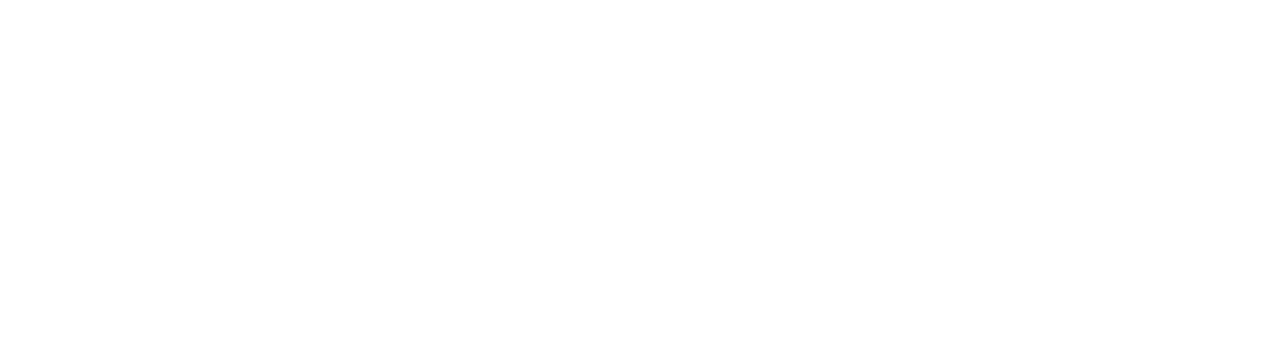
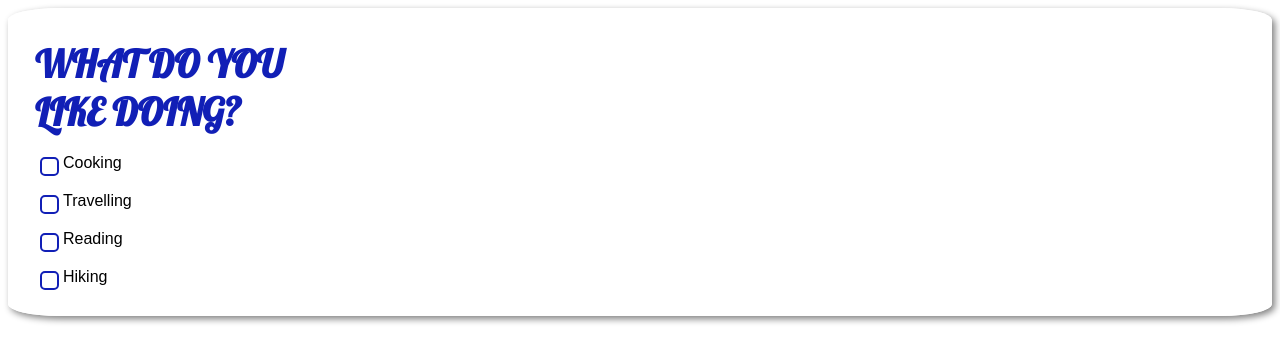
Before and after one commit to judetensor/LoginUI, a plain HTML site: page page1.html in a window 1280 px wide. Drawn offline with Linux system fonts and the light colour scheme; a web font is replaced by a local one.

Commit message:
Implemented the sign-up UI, Custom Check box and added a cutom font as well.

```diff
--- a/page1.css
+++ b/page1.css
@@ -0,0 +1,102 @@
+.root {
+  --indigo: #111FB6;
+}
+
+section {
+  width: 100%;
+}
+
+div {
+  margin: auto;
+  box-shadow: 3px 3px 7px gray;
+  padding: 7px;
+  border: 5px solid white;
+  border-radius: 4%;
+}
+
+.caption {
+  margin: 20px 5px -2px 15px;
+  text-transform: uppercase;
+  font-weight: bold;
+  font-size: 38px;
+  font-family: Kufam, Lobster, Arial;
+  color: var(--indigo, #111FB6);
+}
+
+/*Hidden Input checkbox*/
+input {
+  opacity: 0;
+}
+
+.container .checkbox-custom {
+  /*position: absolute;
+  top: 0px;
+  left: 0px;*/
+  position: absolute;
+  left: 40px;
+  height: 15px;
+  width: 15px;
+  margin-top: 5px;
+
+  background-color: transparent;
+  border-radius: 5px;
+  border: 2px solid var(--indigo, #111FB6);
+
+  /* Transition Effect*/
+  -webkit-transition: all 0.5s ease-out;
+  -moz-transition: all 0.5s ease-out;
+  -o-transition: all 0.5s ease-out;
+  transition: all 0.5s ease-out;
+}
+
+.container .checkbox-custom::after {
+  position: absolute;
+  content: "";
+  left: 8px;
+  width: 0px;
+  height: 0px;
+  border-radius: 5px;
+  border: solid var(--indigo, #111FB6);
+  border-top-width: 0px 3px 3px 0px;
+  -webkit-transform: rotate(0deg) scale(0);
+  transform: rotate(0deg) scale(0);
+
+  /*Transition Effect*/
+   -webkit-transition: all 0.5s ease-out;
+  -moz-transition: all 0.5s ease-out;
+  -o-transition: all 0.5s ease-out;
+  transition: all 0.5s ease-out;
+}
+
+.container input:checked ~ .checkbox-custom {
+  background-color: var(--indigo, #111FB6);
+  border-radius: 5px;
+  -webkit-transform: rotate(0deg) scale(1);
+  transform: rotate(0deg) scale(1);
+  opacity: 1;
+  border: 2px solid var(--indigo, #111FB6);
+}
+
+.container input:checked ~ .checkbox-custom::after {
+  -webkit-transform: rotate(45deg) scale(1);
+  transform: rotate(45deg) scale(1);
+  opacity: 1;
+  left: 5px;
+  top: 2px;
+  width: 4px;
+  height: 8px;
+  border: solid white;
+  border-width: 0 2px 2px 0;
+  border-color: var(--indigo, #111FB6) white white var(--indigo, #111FB6);
+  background-color: transparent;
+  border-radius: 0px;
+}
+
+.abc {
+  margin-left: 19px;
+  font-family: Kufam, Arial;
+}
+
+.container {
+  display: block;
+}
--- a/page1.html
+++ b/page1.html
@@ -2,13 +2,50 @@
 <html>
 
 <head>
+  <!-- Import Google fonts -->
+    <link rel="stylesheet" href="https://fonts.googleapis.com/css?family=Lobster" type="text/css" />
+    <link rel="stylesheet" href="https://fonts.googleapis.com/css?family=Kufam" type="text/css" />
+
+  <!--meta tags -->
+    <link rel="stylesheet" href="page1.css" />
     <meta charset="UTF-8">
     <meta name="viewport" content="width=device-width, initial-scale=1">
-    <title></title>
+    <meta name="description" content="Handle User Choice of Activities" />
+    <title>Preference</title>
 </head>
 
 <body>
+  <section>
+    <div>
+      <form action="page2" method="post" accept-charset="utf-8">
+        <p class="caption">What do you <br /> like doing?</p><br />
 
+        <label class="container" for="hobby1">
+          <input type="checkbox" name="hobby" id="hobby1" value="cooking" />
+          <span class="checkbox-custom"></span>
+          <span class="abc">Cooking</span>
+        </label><br />
+
+        <label class="container" for="hobby2">
+          <input type="checkbox" name="hobby" id="hobby2" value="reading" />
+          <span class="checkbox-custom"></span>
+          <span class="abc">Travelling</span>
+          </label><br />
+
+          <label class="container" for="hobby3">
+            <input type="checkbox" name="hobby" id="hobby3" value="travelling" />
+            <span class="checkbox-custom"></span>
+            <span class="abc">Reading</span>
+          </label><br />
+
+          <label class="container" for="hobby4">
+            <input type="checkbox" name="hobby" id="hobby4" value="hiking" />
+            <span class="checkbox-custom"></span>
+            <span class="abc">Hiking</span>
+          </label><br />
+        </form>
+      </div>
+    </section>
 </body>
 
 </html>
--- a/index.css
+++ b/style.css
@@ -19,7 +19,7 @@ section {
 
 div {
   padding: 12px;
-  box-shadow: 1px 1px 7px gray;
+  box-shadow: 3px 3px 7px gray;
   border-radius: var(--cont-radius, 3%);
   margin-top: 50px;
   border: 2px solid white;
@@ -34,8 +34,8 @@ form {
 }
 
 h4 {
-  font-family: 'Courier New', Courier, monospace, Times, serif;
-  font-size: 28px;
+  font-family: Kurale, 'Courier New', serif;
+  font-size: 34px;
   margin: 30px;
   color: indigo;
 }
@@ -69,14 +69,18 @@ button {
   background-color: var(--background-color, white);
   color: indigo;
   margin-bottom: 25px;
+  outline: none;
+
 }
 
 button:hover {
   background-color: indigo;
   color: var(--background-color, white);
+
 }
 
 a {
+  outline: none;
   font-size: 13px;
   text-decoration: none;
   color: lightcoral;
@@ -89,4 +93,5 @@ a:hover {
   border: 2px solid lightcoral;
   background-color: lightcoral;
   color: white;
+
 }
```
Also changed, not shown: index.html (+4 -2 lines).
